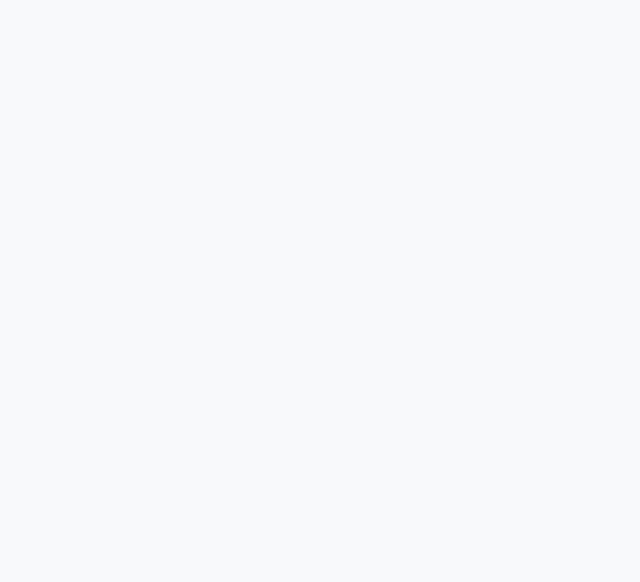
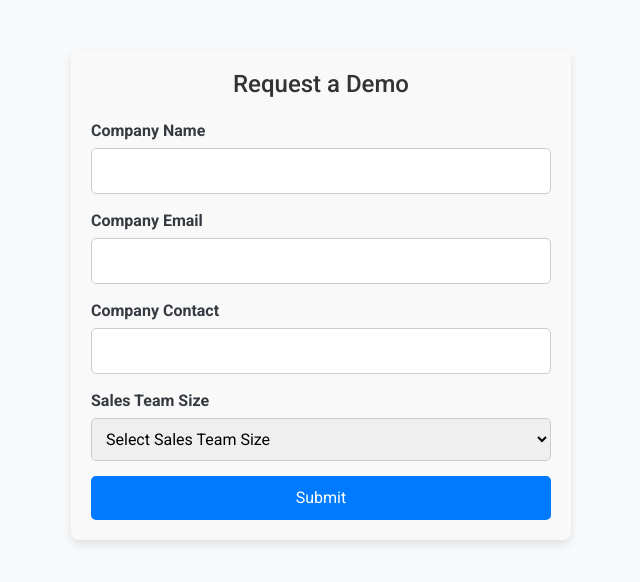
Before and after one commit to Kartik7906/RevuteAI, a React (Vite) app in the folder Client/: page /requestdemo in a window 1280 px wide. Before the commit this address had no page. Shown: the top 582 px of the page, without its empty margins (319-959 px from the left). Built offline with nearby package versions, Linux system fonts and the light colour scheme.

Commit message:
added requestdemo

```diff
--- a/Client/src/App.jsx
+++ b/Client/src/App.jsx
@@ -13,6 +13,7 @@ import SuperAdmin from "./Components/SuperAdmin/SuperAdmin";
 import ContactusPage from "./Components/ContactusPage/ContactusPage";
 import Education from "./Components/Education/Education";
 import LearnMore from "./Components/LearnMore/LearnMore";
+import RequestDemo from "./Components/RequestDemo/RequestDemo";
 
 function App() {
   return (
@@ -33,6 +34,7 @@ function App() {
           <Route path="/contactus" element={<ContactusPage/>} />
           <Route path="/education" element={<Education/>} />
           <Route path="/learnmore" element={<LearnMore/>} />
+          <Route path="/requestdemo" element={<RequestDemo/>} />
         </Routes>
       </BrowserRouter>
     </>
--- a/Client/src/Components/HomePage/HomePage.jsx
+++ b/Client/src/Components/HomePage/HomePage.jsx
@@ -20,7 +20,7 @@ const HomePage = () => {
   const texts = ["Product Knowledge", "Soft Skills"];
 
   const handleCoursesNavigation = () => {
-    navigate("/demo");
+    navigate("/requestdemo");
   };
 
   useEffect(() => {
@@ -72,10 +72,9 @@ const HomePage = () => {
       </div>
 
       <div className="homepage-roleplay-section">
-        {/* Left Side - Image */}
         <div className="homepage-roleplay-image">
           <img
-            src={thumbnail_img} // Ensure this path is correct
+            src={thumbnail_img}
             alt="AI-Powered Roleplays"
           />
         </div>
--- a/Client/src/Components/Navbar_landingPage/Navbar_Landingpage.jsx
+++ b/Client/src/Components/Navbar_landingPage/Navbar_Landingpage.jsx
@@ -66,7 +66,7 @@ const Navbar_Landingpage = () => {
         </span>
         <button
           className="demoHomepage-container"
-          onClick={() => handleNavigation('/contactus')}
+          onClick={() => handleNavigation('/requestdemo')}
         >
           Request Demo
         </button>
--- /dev/null
+++ b/Client/src/Components/RequestDemo/RequestDemo.css
@@ -0,0 +1,55 @@
+.request-demo-container {
+    max-width: 500px;
+    margin: 50px auto;
+    padding: 20px;
+    background: #f9f9f9;
+    border-radius: 8px;
+    box-shadow: 0 4px 8px rgba(0, 0, 0, 0.1);
+    text-align: center;
+  }
+
+  .request-demo-heading {
+    font-size: 24px;
+    margin-bottom: 20px;
+    color: #333;
+  }
+
+  .request-demo-form {
+    display: flex;
+    flex-direction: column;
+    gap: 15px;
+  }
+
+  .form-group {
+    display: flex;
+    flex-direction: column;
+    text-align: left;
+  }
+
+  .form-group label {
+    font-weight: bold;
+    margin-bottom: 5px;
+  }
+
+  .form-group input,
+  .form-group select {
+    padding: 10px;
+    border: 1px solid #ccc;
+    border-radius: 5px;
+    font-size: 16px;
+  }
+
+  .submit-button {
+    padding: 10px;
+    background-color: #007bff;
+    color: white;
+    font-size: 16px;
+    border: none;
+    border-radius: 5px;
+    cursor: pointer;
+    transition: 0.3s ease-in-out;
+  }
+
+  .submit-button:hover {
+    background-color: #0056b3;
+  }
--- /dev/null
+++ b/Client/src/Components/RequestDemo/RequestDemo.jsx
@@ -0,0 +1,80 @@
+import React, { useState } from "react";
+import "./RequestDemo.css";
+
+const RequestDemo = () => {
+  const [formData, setFormData] = useState({
+    companyName: "",
+    companyEmail: "",
+    companyContact: "",
+    salesTeamSize: "",
+  });
+
+  const handleChange = (e) => {
+    setFormData({ ...formData, [e.target.name]: e.target.value });
+  };
+
+  const handleSubmit = (e) => {
+    e.preventDefault();
+    console.log("Form Submitted", formData);
+    alert("Demo request submitted successfully!");
+  };
+
+  return (
+    <div className="request-demo-container">
+      <h2 className="request-demo-heading">Request a Demo</h2>
+      <form className="request-demo-form" onSubmit={handleSubmit}>
+        <div className="form-group">
+          <label>Company Name</label>
+          <input
+            type="text"
+            name="companyName"
+            value={formData.companyName}
+            onChange={handleChange}
+            required
+          />
+        </div>
+
+        <div className="form-group">
+          <label>Company Email</label>
+          <input
+            type="email"
+            name="companyEmail"
+            value={formData.companyEmail}
+            onChange={handleChange}
+            required
+          />
+        </div>
+
+        <div className="form-group">
+          <label>Company Contact</label>
+          <input
+            type="tel"
+            name="companyContact"
+            value={formData.companyContact}
+            onChange={handleChange}
+            required
+          />
+        </div>
+
+        <div className="form-group">
+          <label>Sales Team Size</label>
+          <select
+            name="salesTeamSize"
+            value={formData.salesTeamSize}
+            onChange={handleChange}
+            required
+          >
+            <option value="" disabled>Select Sales Team Size</option>
+            <option value="less than 100">Less than 100</option>
+            <option value="100-500">100-500</option>
+            <option value="greater than 500">Greater than 500</option>
+          </select>
+        </div>
+
+        <button type="submit" className="submit-button">Submit</button>
+      </form>
+    </div>
+  );
+};
+
+export default RequestDemo;
```
